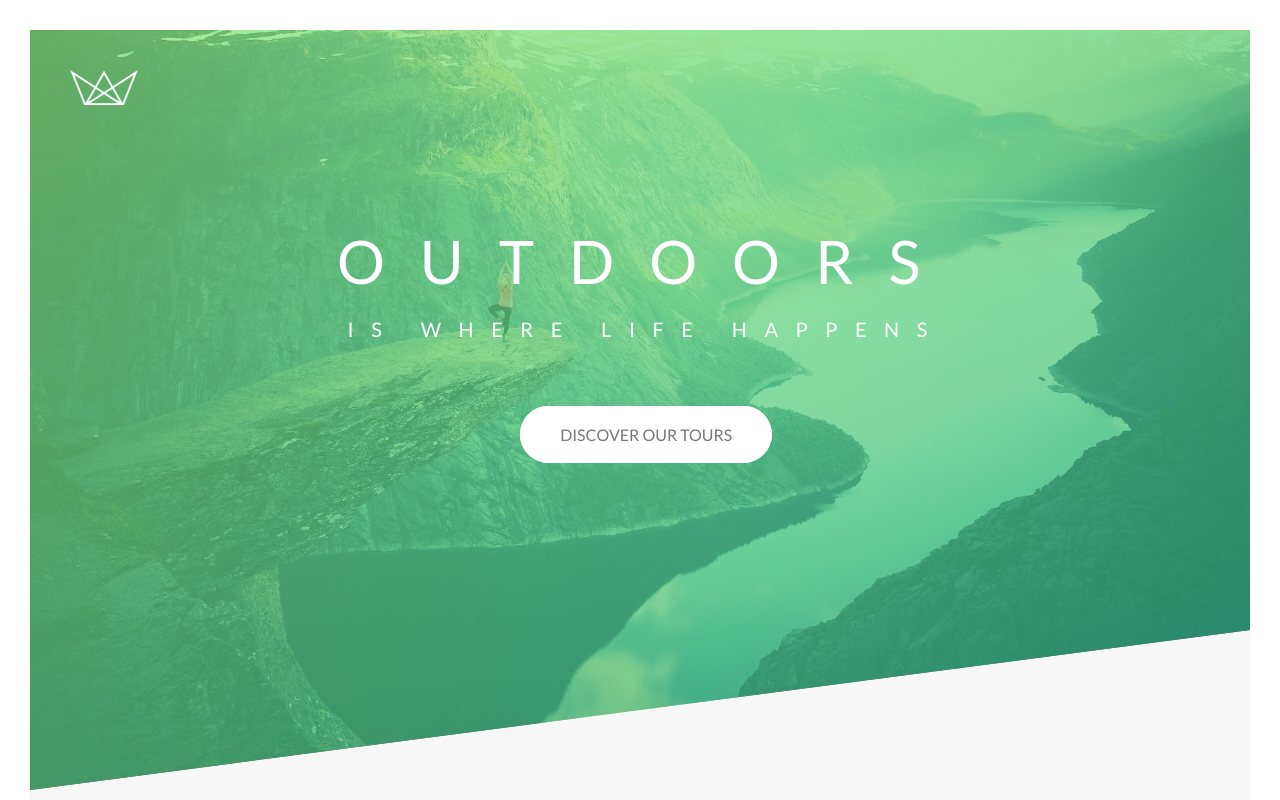
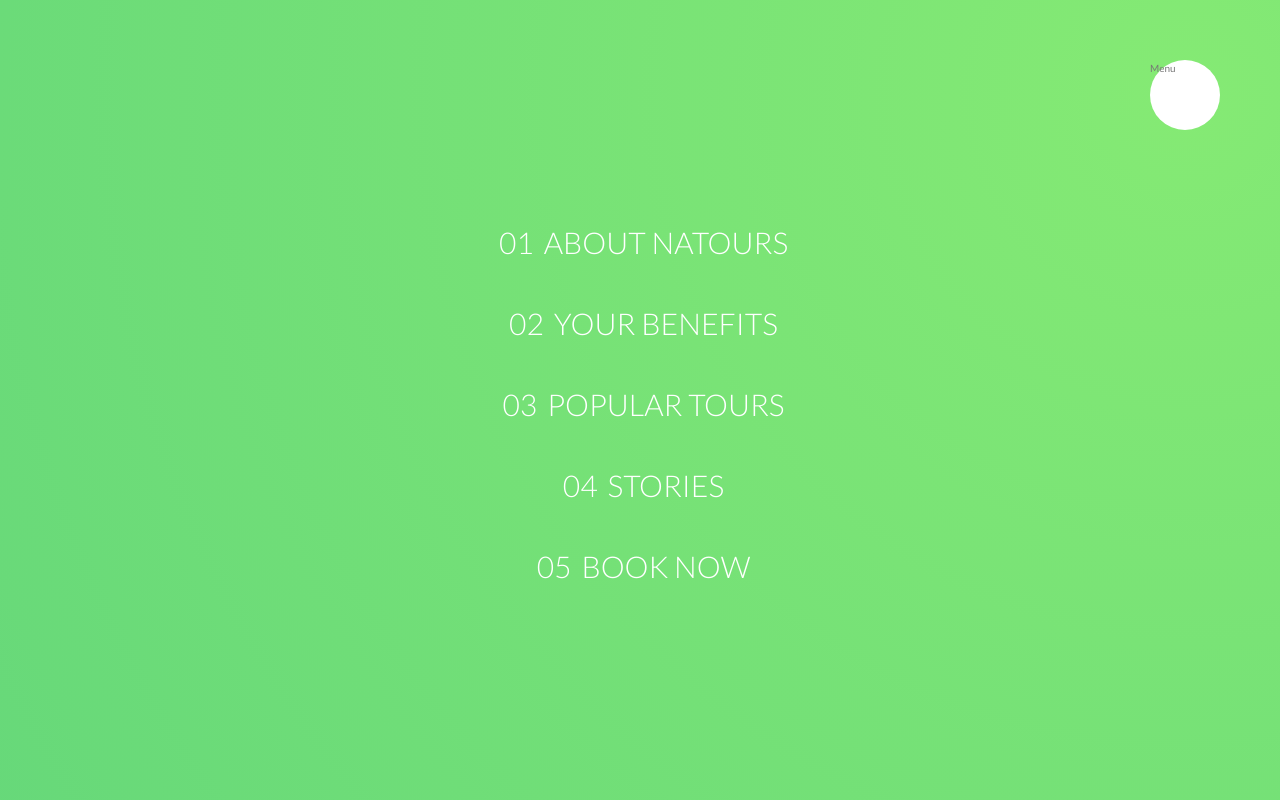
Before and after one commit to araqueheinz/Project-Natours, a website: page index.html in a window 1280 px wide. Shown: the top 800 px of the page. Drawn offline with Linux system fonts and the light colour scheme; files whose address does not match are found by name.

Commit message:
fixed cards images, added menu list items, background color

```diff
--- a/index.html
+++ b/index.html
@@ -12,6 +12,42 @@
 
     <title>Natours | Exciting tours for adventurous people</title>
   </head>
+  <!-- ///////////////// NAVIGATION ///////////////// -->
+  <div class="navigation">
+    <input type="checkbox" class="navigation__checkbox" id="navi-toggle">
+
+    <label for="navi-toggle" class="navigation__button">Menu</label>
+
+    <div class="navigation__background">&nbsp;</div>
+
+    <nav class="navigation__nav">
+      <ul class="navigation__list">
+
+        <li class="navigation__item">
+          <a href="" class="navigation__link"><span>01</span>About Natours</a>
+        </li>
+
+        <li class="navigation__item">
+          <a href="" class="navigation__link"><span>02</span>Your benefits</a>
+        </li>
+
+        <li class="navigation__item">
+          <a href="" class="navigation__link"><span>03</span>Popular Tours</a>
+        </li>
+
+        <li class="navigation__item">
+          <a href="" class="navigation__link"><span>04</span>Stories</a>
+        </li>
+
+        <li class="navigation__item">
+          <a href="" class="navigation__link"><span>05</span>Book now</a>
+        </li>
+
+      </ul>
+    </nav>
+  </div>
+
+  <!-- ///////////////// NAVIGATION ///////////////// -->
   <body>
     <header class="header">
       <div class="header__logo-box">
--- a/sass/abstract/_variables.scss
+++ b/sass/abstract/_variables.scss
@@ -17,8 +17,6 @@ $color-tertiary-light: #2998ff;
 $color-tertiary-dark: #5643fa;
 
 
-
-
 // GRID
 $grid-width: 114rem;
 $gutter-vertical: 8rem;
--- a/sass/components/_card.scss
+++ b/sass/components/_card.scss
@@ -59,17 +59,17 @@
     border-top-right-radius: 0.3rem;
 
     &--1 {
-      background-image: linear-gradient(to right bottom, $color-secondary-light, $color-secondary-dark) ,url(../../img/nat-3.jpg);
+      background-image: linear-gradient(to right bottom, $color-secondary-light, $color-secondary-dark) ,url(../img/nat-3.jpg);
 
     }
 
     &--2 {
-      background-image: linear-gradient(to right bottom, $color-light-green, $color-dark-green) ,url(../../img/nat-6.jpg);
+      background-image: linear-gradient(to right bottom, $color-light-green, $color-dark-green) ,url(../img/nat-6.jpg);
 
     }
 
     &--3 {
-      background-image: linear-gradient(to right bottom, $color-tertiary-light, $color-tertiary-dark) ,url(../../img/nat-7.jpg);
+      background-image: linear-gradient(to right bottom, $color-tertiary-light, $color-tertiary-dark) ,url(../img/nat-7.jpg);
 
     }
   }
--- /dev/null
+++ b/sass/layout/_navigation.scss
@@ -0,0 +1,85 @@
+.navigation {
+  &__checkbox {
+    display: none;
+  }
+
+  &__button {
+    background-color: $color-white;
+    height: 7rem;
+    width: 7rem;
+    border-radius: 50%;
+    position: fixed;
+    top: 6rem;
+    right: 6rem;
+    z-index: 20;
+  }
+
+  &__background {
+    height: 6rem;
+    width: 6rem;
+    border-radius: 50%;
+    position: fixed;
+    top: 6.5rem;
+    right: 6.5rem;
+    background-image: radial-gradient($color-light-green, $color-dark-green);
+    z-index: 18;
+
+    transform: scale(100);
+  }
+
+  &__nav {
+    height: 100vh;
+    width: 100%;
+    position: fixed;
+    top: 0;
+    right: 0;
+    z-index: 19;
+  }
+
+  &__list {
+    position: absolute;
+    top: 50%;
+    left: 50%;
+    transform: translate(-49%, -49%);
+
+    list-style: none;
+    text-align: center;
+  }
+
+  &__item {
+    margin: 1rem;
+  }
+
+  &__link {
+    &:link,
+    &:visited {
+      display: inline-block;
+
+      font-size: 3rem;
+      font-weight: 300;
+
+      padding: 1rem 2rem;
+      color: $color-white;
+      text-decoration: none;
+
+      text-transform: uppercase;
+      background-image: linear-gradient(120deg, transparent 0%, transparent 50%, $color-white 50%);
+      background-size: 230%;
+
+      transition: all 0.4s;
+
+      span {
+         margin-right: 1rem;
+         display: inline-block;
+      }
+    }
+
+    &:active,
+    &:hover {
+      background-position: 100%;
+      color: $color-light-green;
+      transform: translateX(1.5rem);
+    }
+
+  }
+}
--- a/sass/main.scss
+++ b/sass/main.scss
@@ -23,6 +23,7 @@
 @import "./layout/footer";
 @import "./layout/grid";
 @import "./layout/header";
+@import "./layout/navigation";
 
 /*  ////// * Pages * ////// */
 @import "./pages/home";
```
Also changed, not shown: css/style.css.
